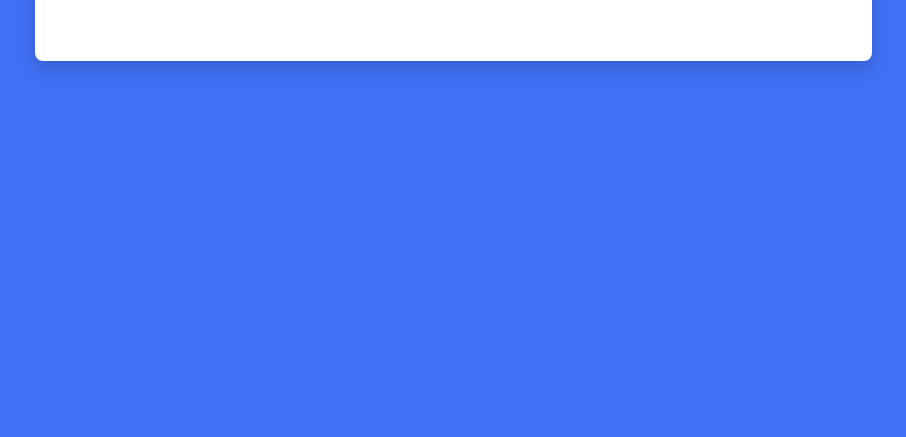
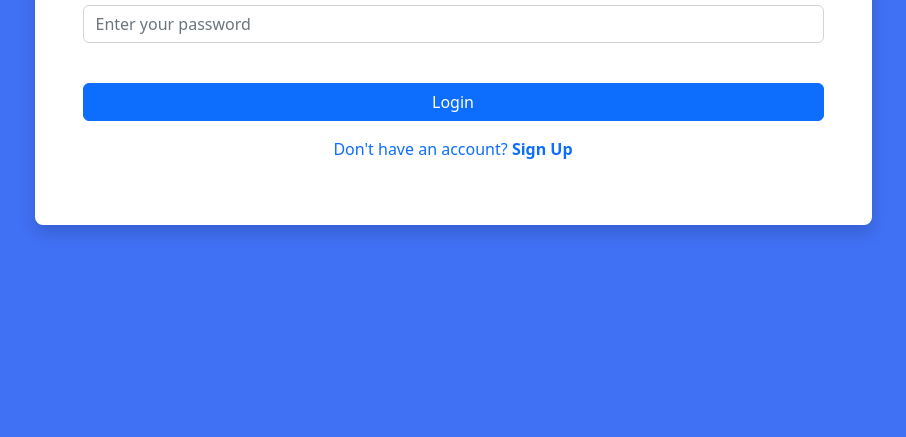
Before and after one commit to Sarah-2015/SmartLoginSystem, a plain HTML site: page index.html in a window 1280 px wide. Shown: the part 363-800 px from the top of the page, without its empty margins (187-1093 px from the left). Drawn offline with Linux system fonts and the light colour scheme.

Commit message:
sec commit

```diff
--- a/index.html
+++ b/index.html
@@ -3,6 +3,7 @@
     <head>
         <meta charset="UTF-8">
         <meta name="viewport" content="width=device-width, initial-scale=1.0" />
+        <title>SmartLogin</title>
         <link rel="stylesheet" href="./css/bootstrap.min.css">
         <link rel="stylesheet" href="./css/style.css">
 
@@ -10,7 +11,7 @@
 
     <body>
 
-        <div class="container login my-5     text-white text-center">
+        <div class="container login  text-white text-center  d-flex align-items-center justify-content-center vh-100">
             <div class=" w-75 m-auto  rounded-3   px-5 py-5 bg-white shadow border-dark">
             <h1 class="text-primary fs-2 mb-3">Login</h1>
             <input id="login-mail" class="form-control mb-3" type="email" placeholder="Enter your email">
```
Also changed, not shown: home.html (+2 -1 lines), signup.html (+2 -1 lines).
